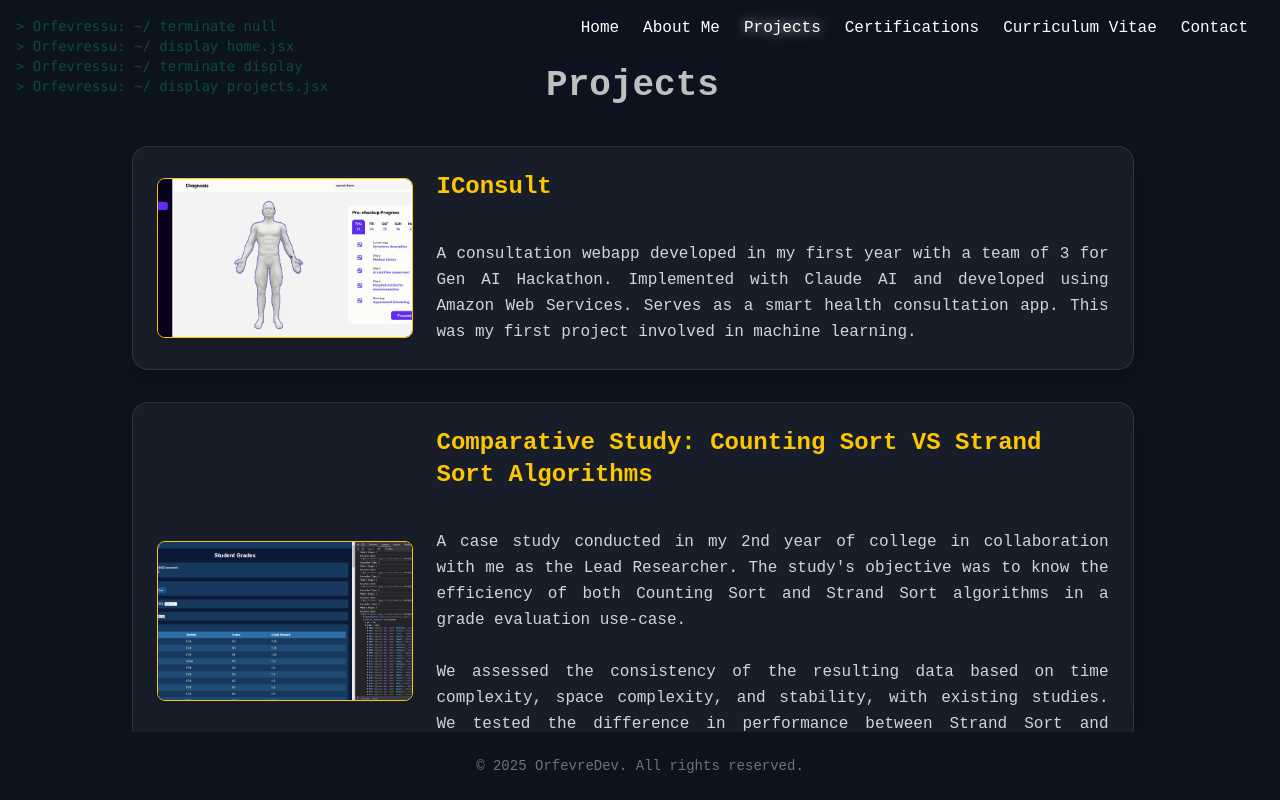
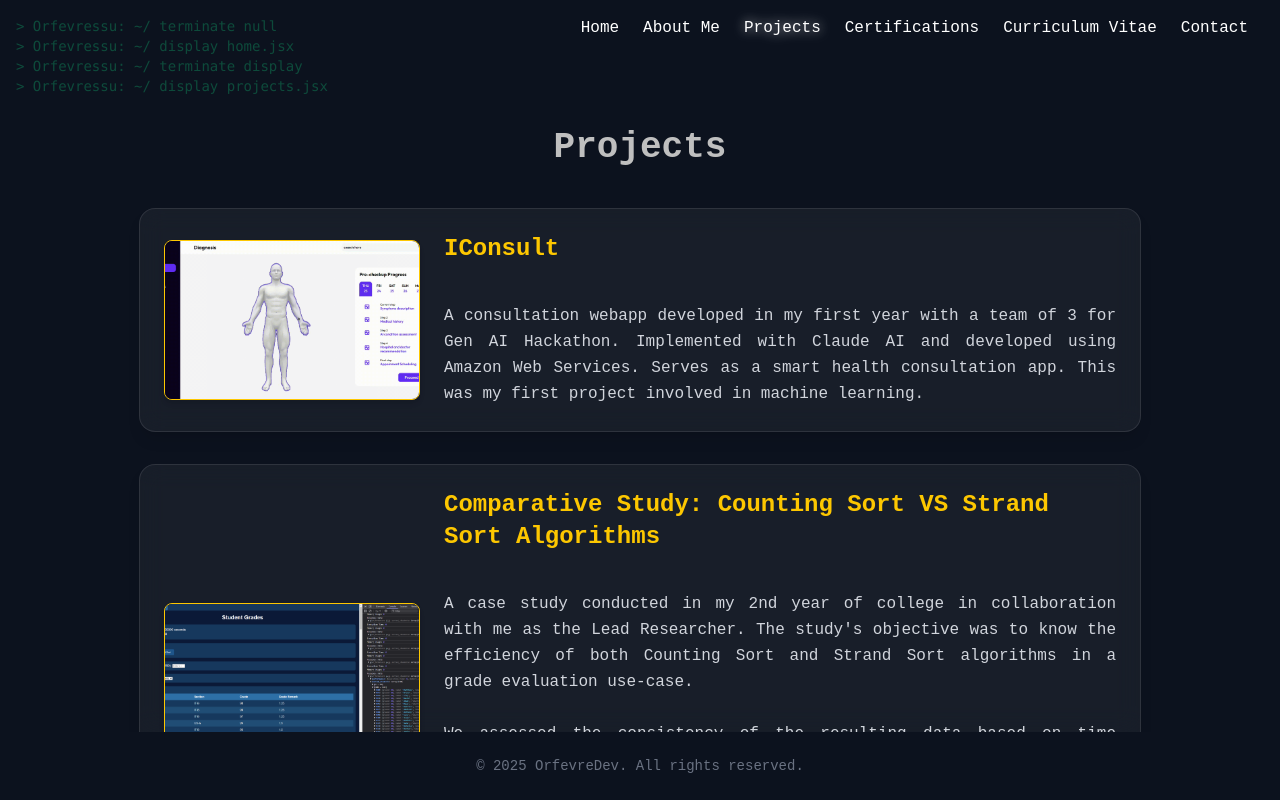
Before and after one commit to Meepun/dev-portfolio, an Astro site: page / in a window 1280 px wide. Both pictures are taken after a click on the button "Projects". Built offline with nearby package versions, Linux system fonts and the light colour scheme; Astro itself is replaced by a stand-in of ours.

Commit message:
fix: scrolling issue

```diff
--- a/src/components/App.jsx
+++ b/src/components/App.jsx
@@ -1,30 +1,31 @@
-import { useState } from 'react';
-import Footer from './layout/Footer.jsx';
-import Navbar from './layout/Navbar.jsx';
-import Home from './screens/Home.jsx';
-import AboutMe from './screens/AboutMe.jsx';
-import CV from './screens/CV.jsx';
-import Projects from './screens/Projects.jsx';
-import Contact from './screens/Contact.jsx';
-import Certifications from './screens/Certifications.jsx';
-import TerminalBackground from './TerminalBackground.jsx';
+import { useState, useEffect, useRef } from "react";
+import Footer from "./layout/Footer.jsx";
+import Navbar from "./layout/Navbar.jsx";
+import Home from "./screens/Home.jsx";
+import AboutMe from "./screens/AboutMe.jsx";
+import CV from "./screens/CV.jsx";
+import Projects from "./screens/Projects.jsx";
+import Contact from "./screens/Contact.jsx";
+import Certifications from "./screens/Certifications.jsx";
+import TerminalBackground from "./TerminalBackground.jsx";
 
 export default function App() {
-  const [page, setPage] = useState('home');
+  const [page, setPage] = useState("home");
+  const mainRef = useRef(null);
 
   const renderPage = () => {
     switch (page) {
-      case 'home':
+      case "home":
         return <Home />;
-      case 'about':
+      case "about":
         return <AboutMe />;
-      case 'cv':
+      case "cv":
         return <CV />;
-      case 'projects':
+      case "projects":
         return <Projects />;
-      case 'contact':
+      case "contact":
         return <Contact />;
-      case 'certifications':
+      case "certifications":
         return <Certifications />;
       default:
         return <Home />;
@@ -32,21 +33,26 @@ export default function App() {
   };
 
   // Scrollable Pages Logic
-  const scrollablePages = ['projects', 'cv', 'certifications'];
+  const scrollablePages = ["projects", "cv", "certifications"];
   const isScrollable = scrollablePages.includes(page);
 
+  useEffect(() => {
+    if (mainRef.current) {
+      mainRef.current.scrollTop = 0;
+    }
+  }, [page]);
+
   return (
-    <div
-      className={`relative flex flex-col h-screen bg-gray-900 text-white ${
-        isScrollable ? 'overflow-y-auto' : 'overflow-hidden'
-      }`}
-    >
+    <div className="relative flex flex-col h-screen bg-gray-900 text-white">
       <TerminalBackground page={page} />
       <Navbar page={page} setPage={setPage} />
 
       <main
-        className={`flex-1 flex items-center justify-center ${
-          isScrollable ? 'overflow-y-auto' : 'overflow-hidden'
+        ref={mainRef}
+        className={`flex-1 flex justify-center transition-all duration-300 ${
+          isScrollable
+            ? "overflow-y-auto items-start custom-scrollbar"
+            : "overflow-hidden items-center"
         }`}
       >
         {renderPage()}
--- a/src/components/screens/Projects.jsx
+++ b/src/components/screens/Projects.jsx
@@ -57,7 +57,7 @@ Designed to showcase web development, game dev, and creative projects in an inte
 
   return (
     <section
-      className="p-8 h-screen overflow-y-scroll text-white scrollbar-thin scrollbar-thumb-yellow-500 scrollbar-track-transparent"
+      className="p-8 h-screen text-white scrollbar-thin scrollbar-thumb-yellow-500 scrollbar-track-transparent"
       style={{ scrollbarGutter: "stable", scrollBehavior: "smooth" }}
     >
       <h1 className="text-4xl text-center font-bold mt-10 mb-10">Projects</h1>
--- a/src/styles/global.css
+++ b/src/styles/global.css
@@ -5,7 +5,7 @@ html {
   font-family: 'JetBrains Mono', monospace;
 }
 
-/*typing animation for terminal background*/
+/* Typing animation for terminal background */
 @keyframes blink {
   0%, 50%, 100% { opacity: 1; }
   25%, 75% { opacity: 0; }
@@ -48,6 +48,21 @@ html {
   }
 }
 
+
 .animate-rotate-slow {
   animation: rotate-slow 15s linear infinite;
 }
+
+/* Hide scrollbar but keep scroll functionality */
+::-webkit-scrollbar {
+  width: 0px;
+  background: transparent;
+}
+
+html {
+  scrollbar-width: none;
+}
+
+body {
+  -ms-overflow-style: none;
+}
```
